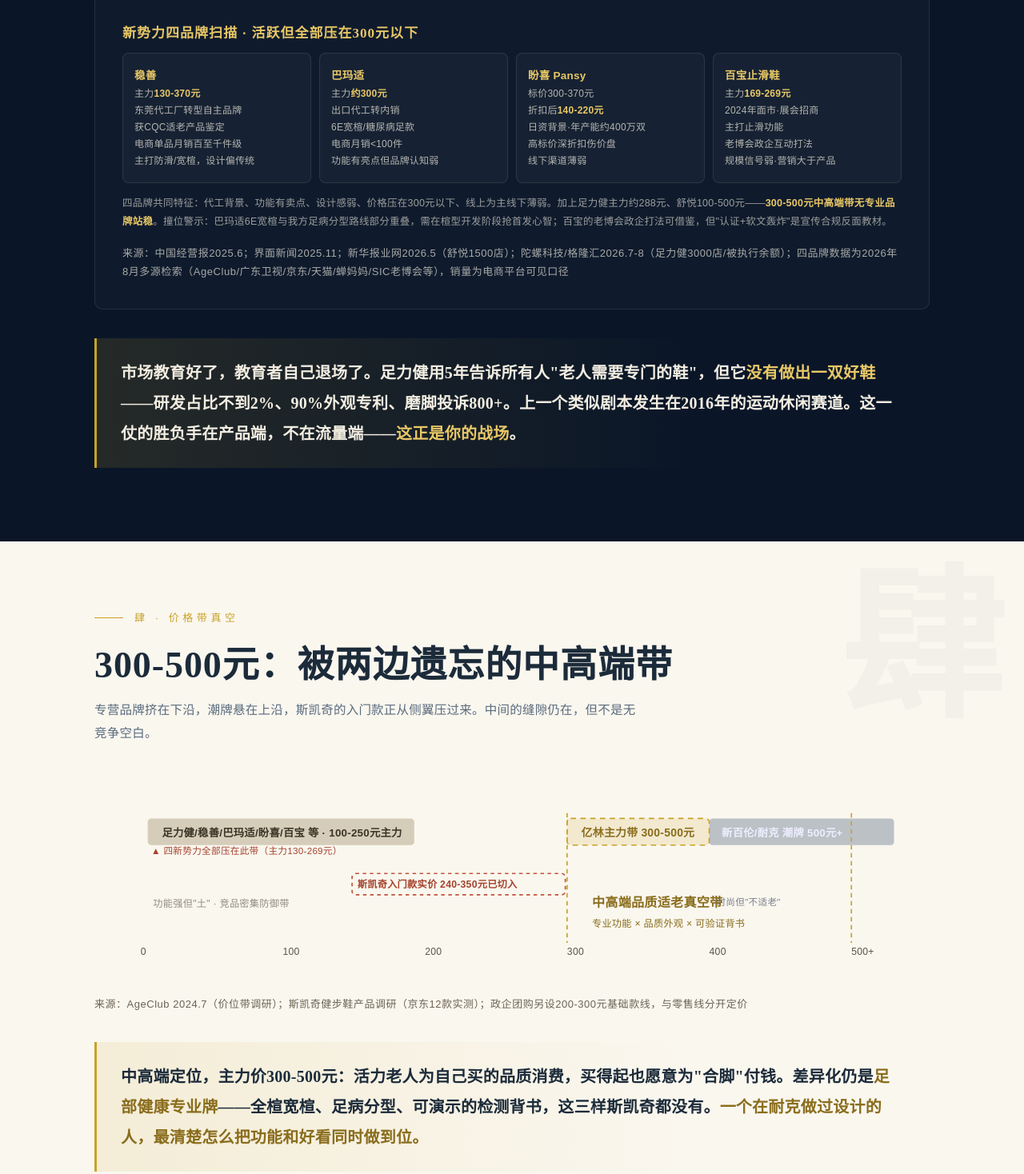
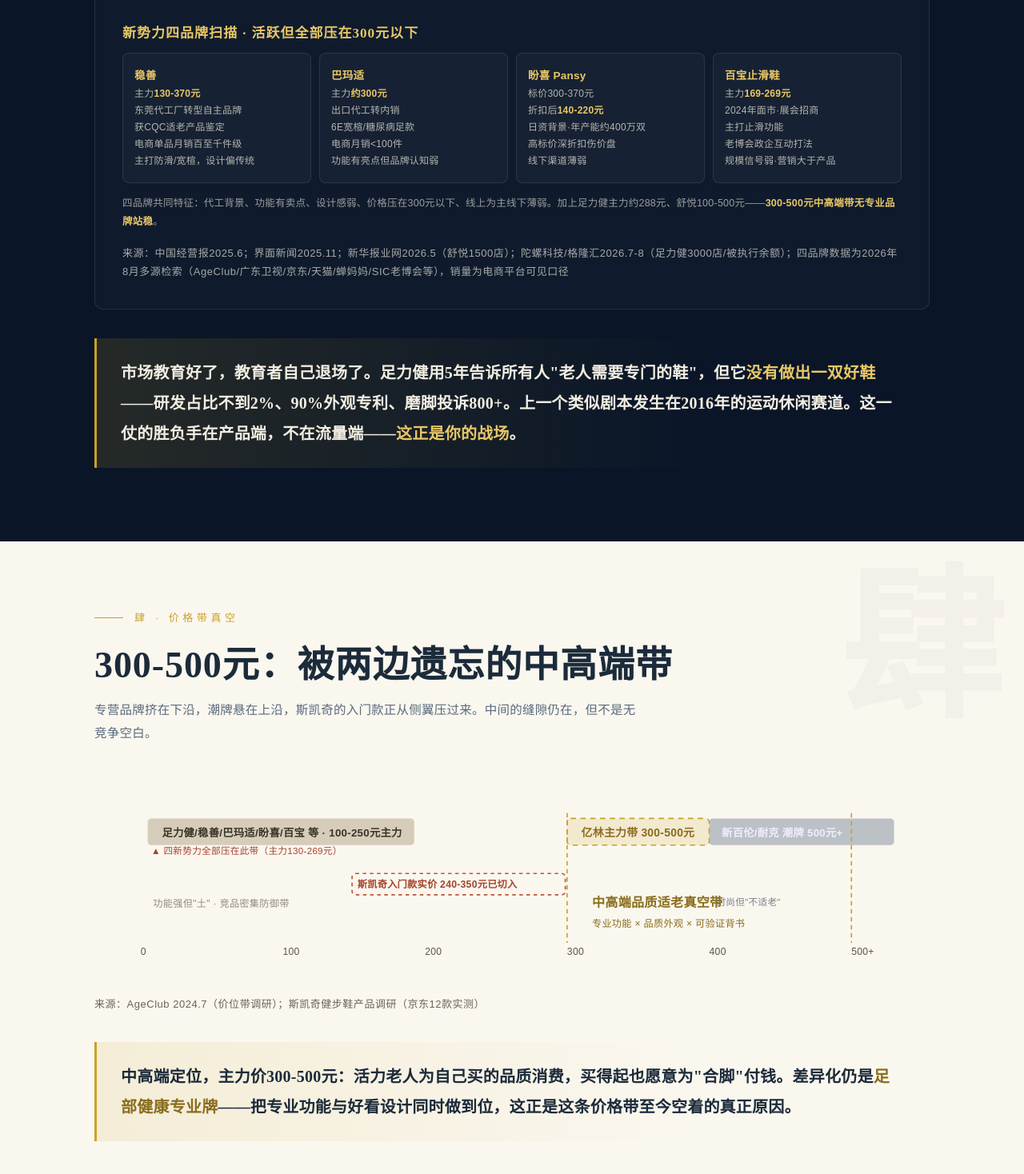
Before and after one commit to liuzhendong2026/yilin-strategy, a plain HTML site: page lite/index.html in a window 1280 px wide. Shown: the part 4614-6082 px from the top of the page at 80% size. Drawn offline with Linux system fonts and the light colour scheme; a web font is replaced by a local one.

Commit message:
简化版复核修订：删产品路线细节与指向性表述，补 og:image logo 文件

```diff
--- a/lite/index.html
+++ b/lite/index.html
@@ -206,7 +206,7 @@
 /* ===== S6 ===== */
 #s6{padding:120px 0;background:linear-gradient(180deg,var(--navy-2),var(--navy))}
 .ph-tabs{display:grid;grid-template-columns:repeat(3,1fr);gap:16px;margin:48px 0 28px}
-.ph-tab{cursor:pointer;border:1px solid rgba(242,237,225,.14);border-radius:10px;padding:24px 24px;transition:.3s;background:rgba(255,255,255,.02);text-align:left;font-family:inherit;color:inherit}
+.ph-tab{cursor:default;border:1px solid rgba(242,237,225,.14);border-radius:10px;padding:24px 24px;transition:.3s;background:rgba(255,255,255,.02);text-align:left;font-family:inherit;color:inherit}
 .ph-tab:hover{border-color:var(--line);transform:translateY(-2px)}
 .ph-tab.act{border-color:var(--gold);background:linear-gradient(160deg,var(--gold-dim),transparent)}
 .ph-tab .ph{font-size:11px;letter-spacing:.25em;color:var(--gold-2)}
@@ -577,8 +577,7 @@
             </div>
           </div>
           <div class="brand-note">
-            四品牌共同特征：代工背景、功能有卖点、设计感弱、价格压在300元以下、线上为主线下薄弱。加上足力健主力约288元、舒悦100-500元——<b style="color:var(--gold-2)">300-500元中高端带无专业品牌站稳</b>。撞位警示：巴玛适6E宽楦与我方足病分型路线部分重叠，需在楦型开发阶段抢首发心智；百宝的老博会政企打法可借鉴，但&#34;认证+软文轰炸&#34;是宣传合规反面教材。
-          </div>
+            四品牌共同特征：代工背景、功能有卖点、设计感弱、价格压在300元以下、线上为主线下薄弱。加上足力健主力约288元、舒悦100-500元——<b style="color:var(--gold-2)">300-500元中高端带无专业品牌站稳</b>。 </div>
         <div class="src" style="margin-top:16px">来源：中国经营报2025.6；界面新闻2025.11；新华报业网2026.5（舒悦1500店）；陀螺科技/格隆汇2026.7-8（足力健3000店/被执行余额）；四品牌数据为2026年8月多源检索（AgeClub/广东卫视/京东/天猫/蝉妈妈/SIC老博会等），销量为电商平台可见口径</div>
     </div>
     <div class="rv verdict">市场教育好了，教育者自己退场了。足力健用5年告诉所有人&#34;老人需要专门的鞋&#34;，但它<em>没有做出一双好鞋</em>——研发占比不到2%、90%外观专利、磨脚投诉800+。上一个类似剧本发生在2016年的运动休闲赛道。这一仗的胜负手在产品端，不在流量端——<em>这正是你的战场</em>。</div>
@@ -614,9 +613,9 @@
         <text x="66" y="140" fill="rgba(58,52,38,.55)" font-size="11">功能强但&#34;土&#34; · 竞品密集防御带</text>
         <text x="700" y="138" fill="rgba(90,100,115,.8)" font-size="10.5">时尚但&#34;不适老&#34;</text>
         <text x="64" y="80" fill="#a5432d" font-size="10.5">▲ 四新势力全部压在此带（主力130-269元）</text>
-      </svg>      <div class="src">来源：AgeClub 2024.7（价位带调研）；斯凯奇健步鞋产品调研（京东12款实测）；政企团购另设200-300元基础款线，与零售线分开定价</div>
+      </svg>      <div class="src">来源：AgeClub 2024.7（价位带调研）；斯凯奇健步鞋产品调研（京东12款实测）</div>
     </div>
-    <div class="rv verdict">中高端定位，主力价300-500元：活力老人为自己买的品质消费，买得起也愿意为&#34;合脚&#34;付钱。差异化仍是<em>足部健康专业牌</em>——全楦宽楦、足病分型、可演示的检测背书，这三样斯凯奇都没有。<em>一个在耐克做过设计的人，最清楚怎么把功能和好看同时做到位。</em></div>
+    <div class="rv verdict">中高端定位，主力价300-500元：活力老人为自己买的品质消费，买得起也愿意为&#34;合脚&#34;付钱。差异化仍是<em>足部健康专业牌</em>——把专业功能与好看设计同时做到位，这正是这条价格带至今空着的真正原因。</div>
   </div>
 </section>
 
```
Also changed, not shown: yilin-logo.png (added).
